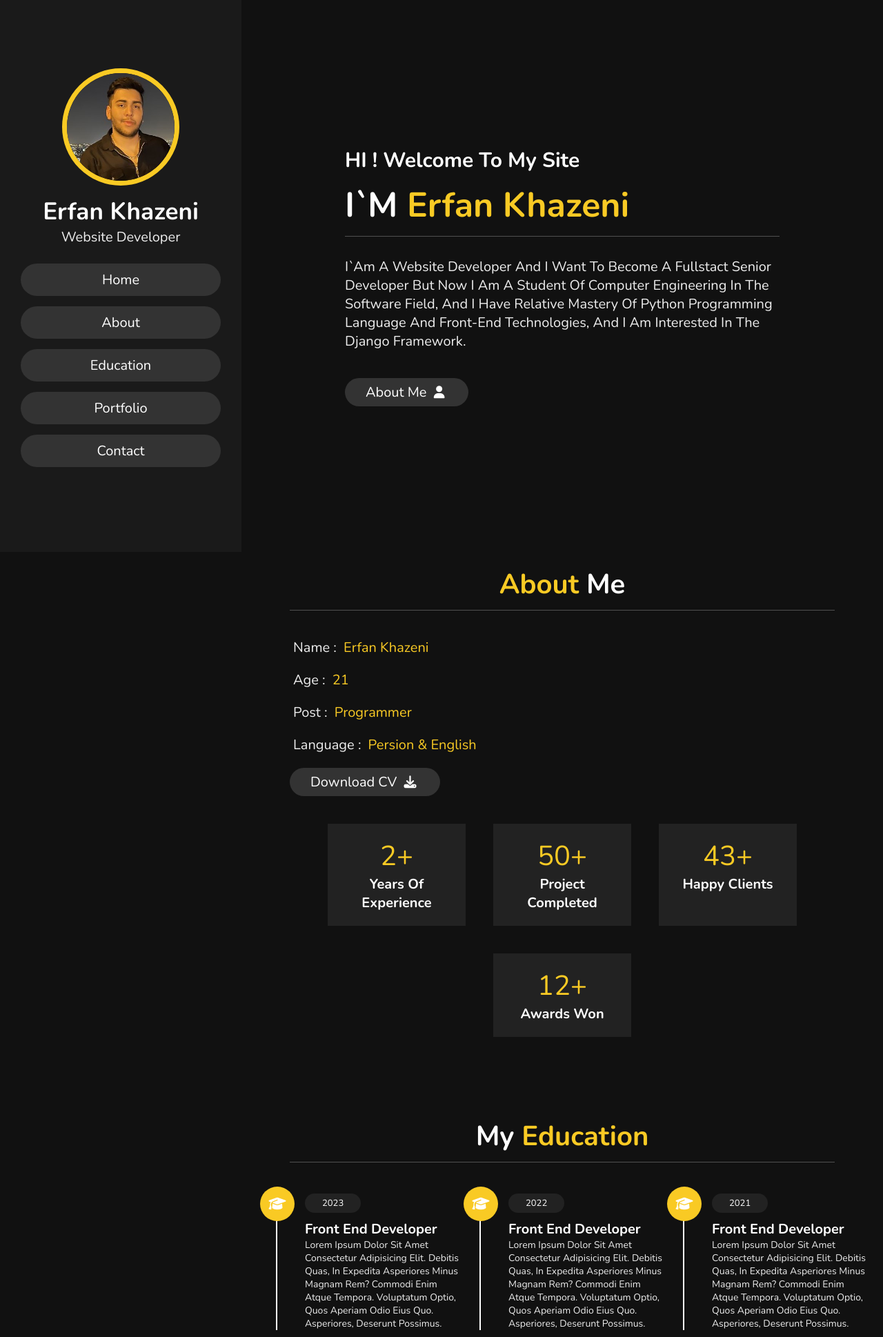
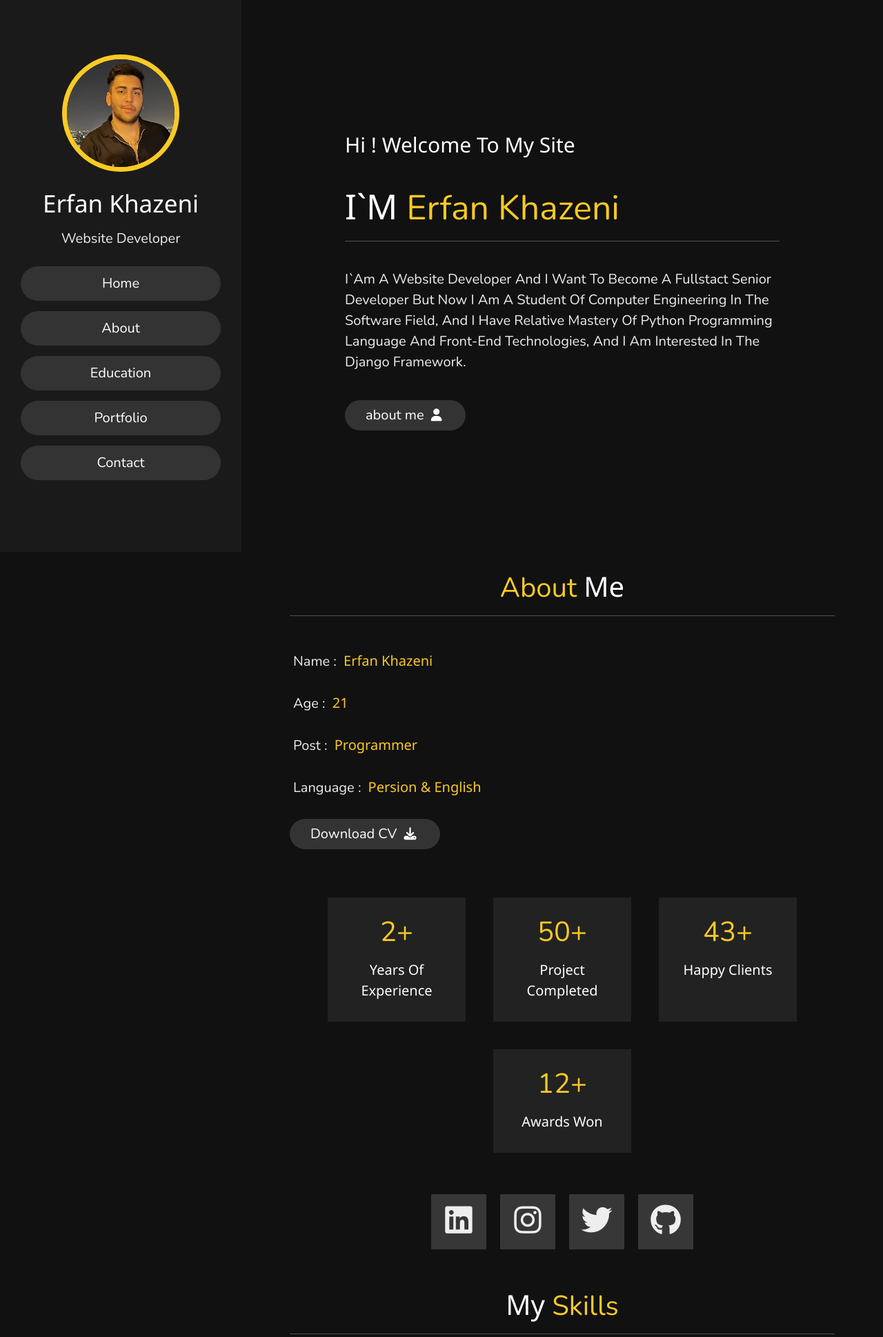
Before and after one commit to Erfan718/resume, a PHP site: page / in a window 1280 px wide. Shown: the top 1938 px of the page at 69% size. Run offline with PHP 8.4, Linux system fonts and the light colour scheme.

Commit message:
this chage

```diff
--- a/css/style.css
+++ b/css/style.css
@@ -227,7 +227,7 @@ header .navbar ul li a:hover {
     display: flex;
     justify-content: center;
     flex-wrap: wrap;
-
+    margin-top: 3rem;
 }
 
 .about .row .counter .box {
@@ -238,6 +238,7 @@ header .navbar ul li a:hover {
     margin: 2rem;
 
 }
+
 
 .about .row .counter .box span {
     font-size: 4rem;
@@ -250,6 +251,7 @@ header .navbar ul li a:hover {
     color: #fff;
 
 }
+
 
 .education .box-container {
     display: flex;
@@ -300,8 +302,8 @@ header .navbar ul li a:hover {
     border-radius: 50%;
     line-height: 5rem;
     text-align: center;
-    font-size: 2rem;
-    color: #fff;
+    font-size: 3rem;
+    color: #000000df;
     background: var(--yellow);
 }
 
@@ -414,9 +416,31 @@ header .navbar ul li a:hover {
     height: 6rem;
 }
 
+.box1 i {
+    margin-top: 1rem;
+    color: #eee;
+    align-items: center;
+}
 
+.about .row .counter .box1{
+    width: 8rem;
+    height: 8rem;
+    background: #373737;
+    text-align: center;
+    padding: 0.5rem;
+    margin: 1rem;
+    border-radius: 2%;
 
+}
 
+.box1 i:hover {
+    color: var(--yellow);
+
+}
+
+.bar {
+    margin-top: 2rem;
+}
 
 /* media query*/
 
--- a/index.html
+++ b/index.html
@@ -5,7 +5,7 @@
     <meta charset="UTF-8">
     <meta name="viewport" content="width=device-width, initial-scale=1.0">
     <title>intruduction responsive web page</title>
-
+    <link rel="stylesheet" href="https://www.w3schools.com/w3css/4/w3.css">
     <link rel="stylesheet" href="https://cdnjs.cloudflare.com/ajax/libs/font-awesome/6.4.0/css/all.min.css">
     <link rel="stylesheet" href="css/style.css">
 
@@ -33,7 +33,7 @@
     <div id="menu" class="fas fa-bars"></div>
     <!-- start home-->
     <section class="home" id="home">
-        <h3>HI ! welcome to my site</h3>
+        <h3>Hi ! welcome to my site</h3>
         <h1>I`M <span>Erfan Khazeni</span></h1>
         <p style="text-transform: capitalize;">I`am a website developer
             and I want to become a fullstact senior developer
@@ -77,74 +77,116 @@
                 </div>
             </div>
 
+            <div class="counter">
 
+                <div class="box1">
+                    <a id="myLink" href="https://www.linkedin.com/in/mahdi-abbasi-a25212201">
+                        <i class="fab fa-3x  fa-linkedin"> </i>
+                    </a>
+                </div>
+                <div class="box1">
+                    <a href="">
+                        <i class="fab fa-3x fa-instagram"></i>
+                    </a>
+                </div>
+                <div class="box1">
+                    <a href="">
+                        <i class="fab fa-3x  fa-twitter"></i>
+                    </a>
+                </div>
+                <div class="box1">
+                    <a href="">
+                        <i class="fab fa-3x  fa-github"></a></i>
+                    </a>
+                </div>
+
+            </div>
         </div>
+
     </section>
 
     <!--about end-->
     <!--education section start-->
     <section class="education" id="education">
-        <h1 class="heading"> my <span>education </span></h1>
+        <h1 class="heading"> my <span>Skills </span></h1>
 
         <div class="box-container">
 
             <div class="box">
-                <i class="fas fa-graduation-cap"></i>
+                <i class="fab fa-html5"></i>
                 <span>2023</span>
                 <h3>front end developer</h3>
                 <p>Lorem ipsum dolor sit amet consectetur adipisicing elit. Debitis quas,
                     in expedita asperiores minus magnam rem? Commodi enim atque tempora. Voluptatum optio,
                     quos aperiam odio eius quo. Asperiores, deserunt possimus.
                 </p>
+                <div class="bar w3-dark-gray w3-round-xlarge ">
+                    <div class="w3-container w3-yellow w3-round-xlarge" style="width:100%">100%</div>
+                </div>
             </div>
 
             <div class="box">
-                <i class="fas fa-graduation-cap"></i>
+                <i class="fab fa-css3"></i>
                 <span>2022</span>
                 <h3>front end developer</h3>
                 <p>Lorem ipsum dolor sit amet consectetur adipisicing elit. Debitis quas,
                     in expedita asperiores minus magnam rem? Commodi enim atque tempora. Voluptatum optio,
                     quos aperiam odio eius quo. Asperiores, deserunt possimus.
                 </p>
+                <div class="bar w3-dark-gray w3-round-xlarge ">
+                    <div class="w3-container w3-yellow w3-round-xlarge" style="width:100%">100%</div>
+                </div>
             </div>
 
             <div class="box">
-                <i class="fas fa-graduation-cap"></i>
+                <i class="fab fa-bootstrap"></i>
                 <span>2021</span>
                 <h3>front end developer</h3>
                 <p>Lorem ipsum dolor sit amet consectetur adipisicing elit. Debitis quas,
                     in expedita asperiores minus magnam rem? Commodi enim atque tempora. Voluptatum optio,
                     quos aperiam odio eius quo. Asperiores, deserunt possimus.
                 </p>
+                <div class="bar w3-dark-gray w3-round-xlarge ">
+                    <div class="w3-container w3-yellow w3-round-xlarge" style="width:100%">100%</div>
+                </div>
             </div>
 
             <div class="box">
-                <i class="fas fa-graduation-cap"></i>
+                <i class="fab fa-js"></i>
                 <span>2020</span>
                 <h3>front end developer</h3>
                 <p>Lorem ipsum dolor sit amet consectetur adipisicing elit. Debitis quas,
                     in expedita asperiores minus magnam rem? Commodi enim atque tempora. Voluptatum optio,
                     quos aperiam odio eius quo. Asperiores, deserunt possimus.
                 </p>
+                <div class="bar w3-dark-gray w3-round-xlarge ">
+                    <div class="w3-container w3-yellow w3-round-xlarge" style="width:80%">80%</div>
+                </div>
             </div>
 
             <div class="box">
-                <i class="fas fa-graduation-cap"></i>
+                <i class="fab fa-react"></i>
                 <span>2019</span>
                 <h3>front end developer</h3>
                 <p>Lorem ipsum dolor sit amet consectetur adipisicing elit. Debitis quas,
                     in expedita asperiores minus magnam rem? Commodi enim atque tempora. Voluptatum optio,
                     quos aperiam odio eius quo. Asperiores, deserunt possimus.
                 </p>
+                <div class="bar w3-dark-gray w3-round-xlarge ">
+                    <div class="w3-container w3-yellow w3-round-xlarge" style="width:60%">60%</div>
+                </div>
             </div>
             <div class="box">
-                <i class="fas fa-graduation-cap"></i>
+                <i class="fab fa-php"></i>
                 <span>2018</span>
                 <h3>front end developer</h3>
                 <p>Lorem ipsum dolor sit amet consectetur adipisicing elit. Debitis quas,
                     in expedita asperiores minus magnam rem? Commodi enim atque tempora. Voluptatum optio,
                     quos aperiam odio eius quo. Asperiores, deserunt possimus.
                 </p>
+                <div class="bar w3-dark-gray w3-round-xlarge ">
+                    <div class="w3-container w3-yellow w3-round-xlarge" style="width:50%">50%</div>
+                </div>
             </div>
 
 
@@ -228,11 +270,11 @@
 
 
     <!--contact end-->
-<!--scroll top button-->
+    <!--scroll top button-->
 
- <a href="#home" class="top">
-    <img src="img/rocket.png" alt="">
- </a>
+    <a href="#home" class="top">
+        <img src="img/rocket.png" alt="">
+    </a>
 
     <!--jquery cdn link-->
     <script src="https://cdnjs.cloudflare.com/ajax/libs/jquery/3.7.0/jquery.min.js"> </script>
```
